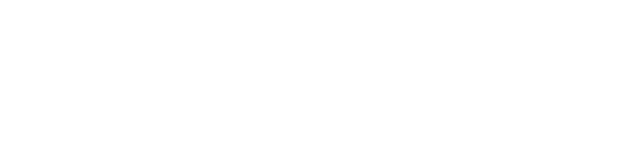
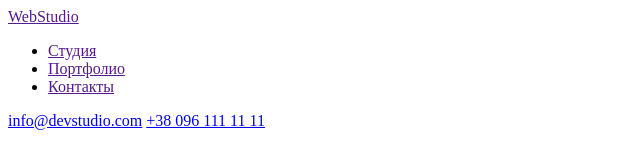
Before and after one commit to dev-kucha/goit-markup-hw-01, a plain HTML site: page index.html in a window 1280 px wide. Shown: the whole page, without its empty margins (0-640 px from the left). Drawn offline with Linux system fonts and the light colour scheme.

Commit message:
add header

```diff
--- a/index.html
+++ b/index.html
@@ -1,10 +1,25 @@
 <!DOCTYPE html>
-<html lang="en">
+<html lang="ru">
   <head>
     <meta charset="UTF-8" />
     <meta http-equiv="X-UA-Compatible" content="IE=edge" />
     <meta name="viewport" content="width=device-width, initial-scale=1.0" />
-    <title>Document</title>
+    <title>Студия</title>
   </head>
-  <body></body>
+  <body>
+    <header>
+      <nav>
+        <a href=""><span>Web</span>Studio</a>
+        <ul>
+          <li><a href="">Студия</a></li>
+          <li><a href="">Портфолио</a></li>
+          <li><a href="">Контакты</a></li>
+        </ul>
+      </nav>
+      <a href="mailto:info@devstudio.com">info@devstudio.com</a>
+      <a href="tel:+380961111111">+38 096 111 11 11</a>
+    </header>
+    <main></main>
+    <footer></footer>
+  </body>
 </html>
```
Also changed, not shown: .prettierrc.json (added).
